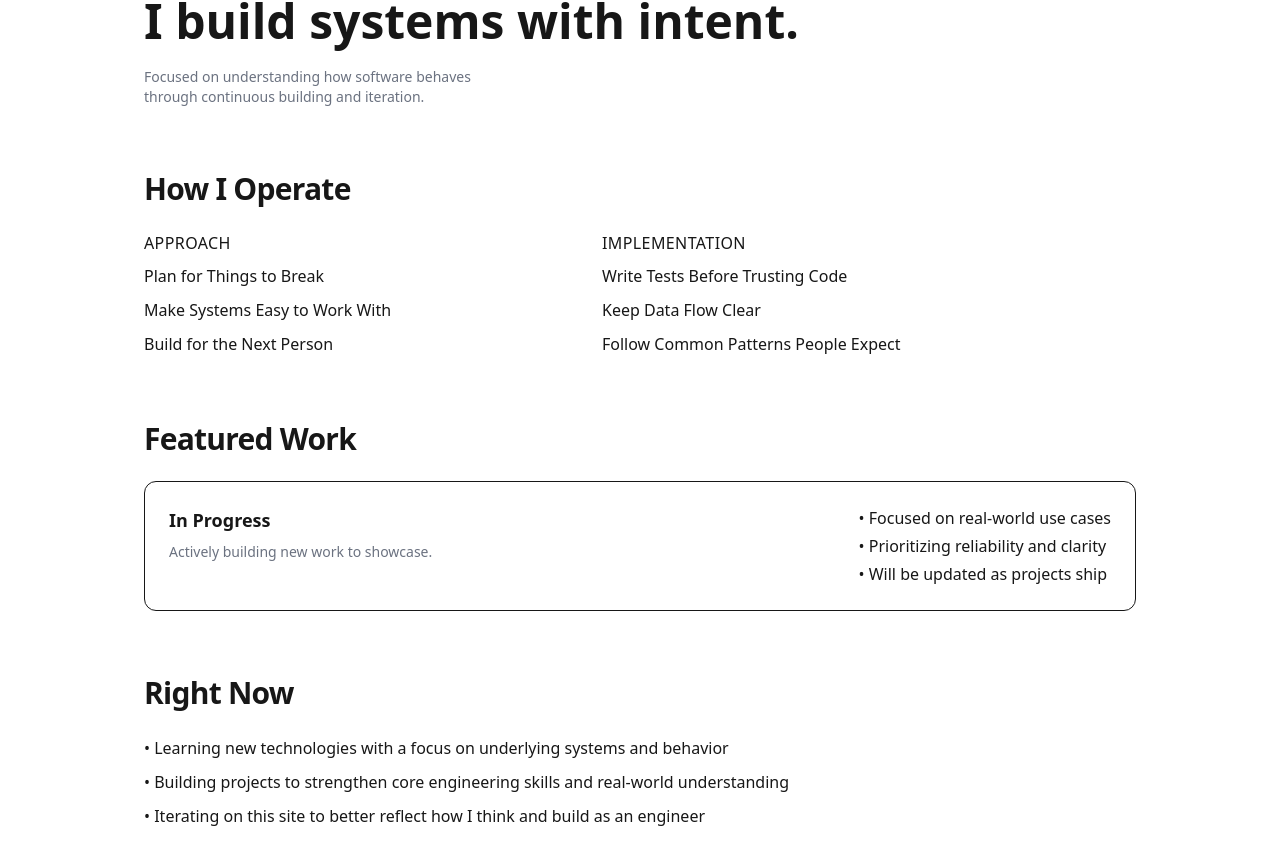
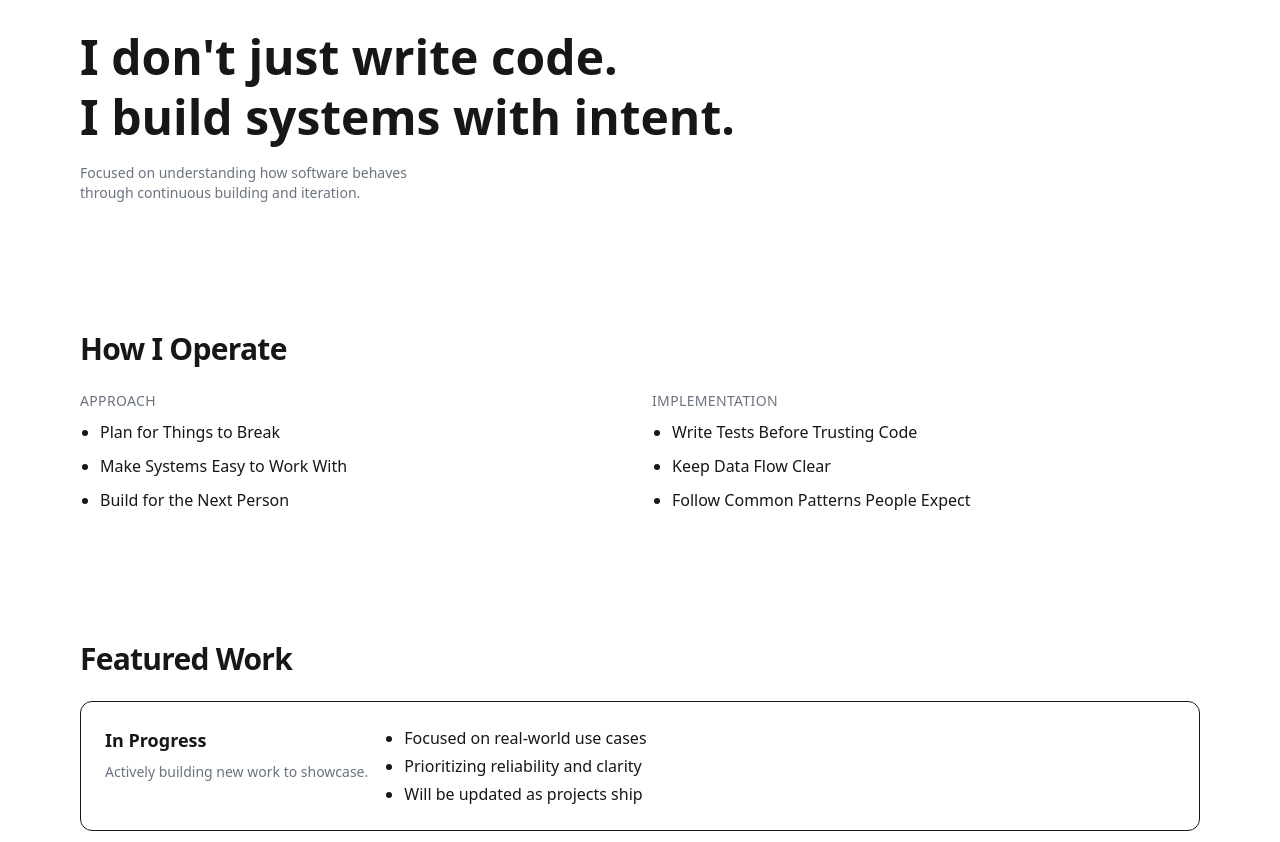
Before and after one commit to giannicottone/gianni-portfolio, a Next.js app: page / in a window 1280 px wide. Shown: the part 698-1540 px from the top of the page. Built offline with nearby package versions, Linux system fonts and the light colour scheme.

Commit message:
Improved Semantics and standardized layout

```diff
--- a/src/app/(site)/layout.tsx
+++ b/src/app/(site)/layout.tsx
@@ -7,7 +7,9 @@ export default function SiteLayout({
 }) {
   return (
     <div className="flex min-h-screen flex-col">
-      <main className="flex flex-1 flex-col">{children}</main>
+      <main className="flex flex-1 flex-col">
+        {children}
+      </main>
       <Footer />
     </div>
   );
--- a/src/app/(site)/page.tsx
+++ b/src/app/(site)/page.tsx
@@ -3,7 +3,6 @@ import Me from "@/components/sections/Me";
 import Now from "@/components/sections/Now";
 import Projects from "@/components/sections/Projects";
 import HowIOperate from "@/components/sections/ThisIsTheWay";
-import Container from "@/components/ui/Container";
 
 const socialLinks = [
   {
@@ -20,12 +19,12 @@ const socialLinks = [
 
 export default function HomePage() {
   return (
-   <Container>
+    <>
       <Me />
       <Hero />
       <HowIOperate />
       <Projects />
       <Now />
-    </Container>
+    </>
   );
 }
--- a/src/components/cards/ProjectCard.tsx
+++ b/src/components/cards/ProjectCard.tsx
@@ -9,17 +9,17 @@ export default function ProjectCard({
 }) {
   return (
     <div className="border rounded-xl p-6">
-      <div className="flex flex-col md:flex-row md:justify-between md:items-start gap-4">
+      <div className="flex flex-col md:flex-row md:items-start gap-4">
         {/* LEFT */}
-        <div className="max-w-md">
+        <div className="flex flex-col gap-2">
           <h3 className="text-lg font-semibold">{title}</h3>
-          <p className="text-muted mt-2">{description}</p>
+          <p className="text-muted">{description}</p>
         </div>
 
         {/* RIGHT */}
-        <ul className="space-y-1">
+        <ul className="list-disc pl-5 flex flex-col gap-1">
           {details.map((d, i) => (
-            <li key={i}>• {d}</li>
+            <li key={i}>{d}</li>
           ))}
         </ul>
       </div>
--- a/src/components/sections/Hero.tsx
+++ b/src/components/sections/Hero.tsx
@@ -2,16 +2,17 @@ import Section from "../ui/Section";
 export default function Hero() {
   return (
     <Section>
-      <div className="max-w-2xl">
+  <div className="space-y-4">
     <h1 className="text-hero">
       I don&apos;t just write code.
-          <br />
-          I build systems with intent.
+      <span className="block">I build systems with intent.</span>
     </h1>
-        <p className="text-muted mt-4">
+
+    <p className="text-muted max-w-prose">
       Focused on understanding how software behaves
-          <br />
+      <span className="block">
         through continuous building and iteration.
+      </span>
     </p>
   </div>
 </Section>
--- a/src/components/sections/Now.tsx
+++ b/src/components/sections/Now.tsx
@@ -5,15 +5,15 @@ export default function Now() {
   return (
     <Section>
       <SectionHeader title="Right Now" />
-      <ul className="text-body space-y-2">
+      <ul className="text-body list-disc pl-5 flex flex-col gap-2">
       <li>
-        • Learning new technologies with a focus on underlying systems and behavior
+        Learning new technologies with a focus on underlying systems and behavior
       </li>
       <li>
-        • Building projects to strengthen core engineering skills and real-world understanding
+        Building projects to strengthen core engineering skills and real-world understanding
       </li>
       <li>
-        • Iterating on this site to better reflect how I think and build as an engineer
+        Iterating on this site to better reflect how I think and build as an engineer
       </li>
     </ul>
     </Section>
--- a/src/components/sections/Projects.tsx
+++ b/src/components/sections/Projects.tsx
@@ -6,7 +6,7 @@ export default function Projects() {
   return (
     <Section>
       <SectionHeader title="Featured Work" />
-      <div className="space-y-4">
+      <div className="flex flex-col gap-4">
         <ProjectCard
           title="In Progress"
           description="Actively building new work to showcase."
--- a/src/components/sections/ThisIsTheWay.tsx
+++ b/src/components/sections/ThisIsTheWay.tsx
@@ -6,9 +6,9 @@ import HowIBuild from "./subsections/Process";
 export default function HowIOperate() {
   return (
     <Section>
-      <SectionHeader title = "How I Operate"/>
+      <SectionHeader title="How I Operate" />
 
-      <div className="grid md:grid-cols-2 gap-5 max-w-4xl">
+      <div className="grid md:grid-cols-2 gap-6">
         <HowIThink />
         <HowIBuild />
       </div>
--- a/src/components/sections/subsections/Philosophy.tsx
+++ b/src/components/sections/subsections/Philosophy.tsx
@@ -1,10 +1,11 @@
 export default function HowIThink() {
   return (
-    <div className="space-y-2">
-      <h3 className="uppercase tracking-wide">
+    <div className="flex flex-col gap-2">
+      <h3 className="text-sm font-medium uppercase tracking-wide text-muted">
         Approach
       </h3>
-      <ul className="text-body space-y-2">
+
+      <ul className="text-body list-disc pl-5 flex flex-col gap-2">
         <li>Plan for Things to Break</li>
         <li>Make Systems Easy to Work With</li>
         <li>Build for the Next Person</li>
--- a/src/components/sections/subsections/Process.tsx
+++ b/src/components/sections/subsections/Process.tsx
@@ -1,10 +1,11 @@
 export default function HowIBuild() {
   return (
-    <div className="space-y-2">
-      <h3 className="uppercase tracking-wide">
+    <div className="flex flex-col gap-2">
+      <h3 className="text-sm font-medium uppercase tracking-wide text-muted">
         Implementation
       </h3>
-      <ul className="text-body space-y-2">
+
+      <ul className="text-body list-disc pl-5 flex flex-col gap-2">
         <li>Write Tests Before Trusting Code</li>
         <li>Keep Data Flow Clear</li>
         <li>Follow Common Patterns People Expect</li>
--- a/src/components/ui/Container.tsx
+++ b/src/components/ui/Container.tsx
@@ -1,6 +1,11 @@
-export default function Container({ children }: { children: React.ReactNode }) {
+// components/layout/Container.tsx
+export default function Container({
+  children,
+}: {
+  children: React.ReactNode;
+}) {
   return (
-    <div className="mx-auto w-full max-w-5xl px-4">
+    <div className="mx-auto w-full max-w-6xl px-4">
       {children}
     </div>
   );
--- a/src/components/ui/Section.tsx
+++ b/src/components/ui/Section.tsx
@@ -1,7 +1,16 @@
-export default function Section({ children }: { children: React.ReactNode }) {
+// components/layout/Section.tsx
+import Container from "./Container";
+
+export default function Section({
+  children,
+  className = "",
+}: {
+  children: React.ReactNode;
+  className?: string;
+}) {
   return (
-    <section className="py-8">
-      {children}
+    <section className={`py-16 ${className}`}>
+      <Container>{children}</Container>
     </section>
   );
 }
```
Lines whose indentation alone changed are shown as unchanged.
